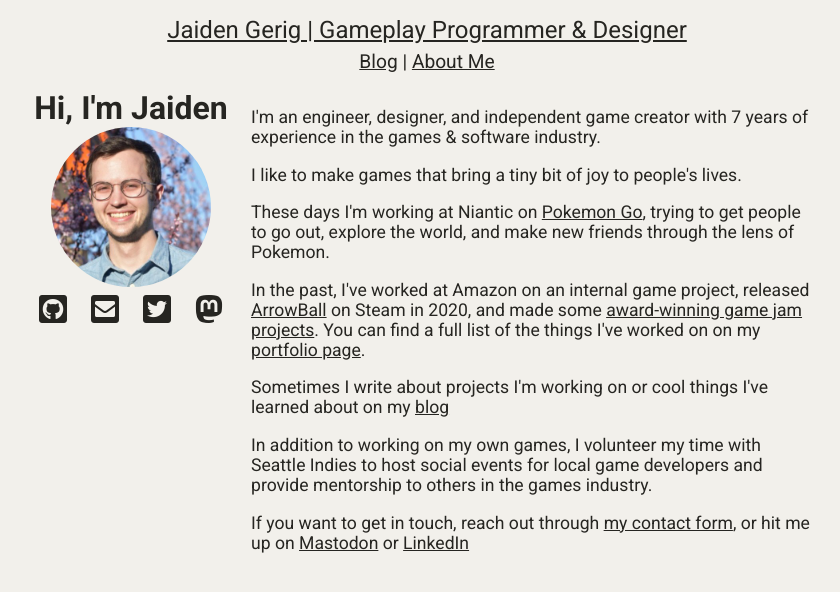
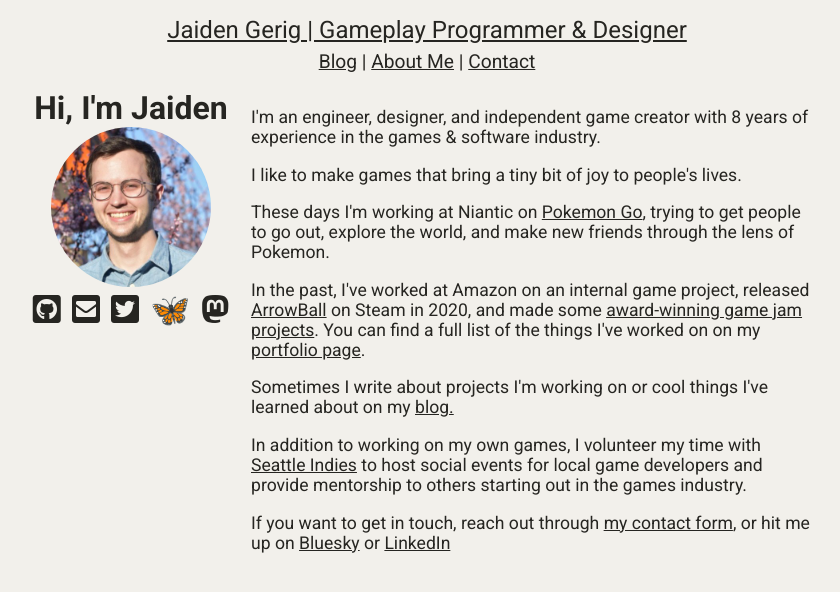
Before and after one commit to jaideng123/jaideng123.github.io, a Jekyll site: the page built from about.html, in a window 1280 px wide. Shown: the top 592 px of the page, without its empty margins (213-1053 px from the left). Built offline with Jekyll 4.4.1, drawn with Linux system fonts in a browser that asks for light colours.

Commit message:
Lotsa updates

```diff
--- a/_layouts/default.html
+++ b/_layouts/default.html
@@ -35,6 +35,7 @@
         <section class="page-header__links">
             <a href="/blog" class="header-link">Blog</a>
             | <a href="/about" class="header-link">About Me</a>
+            | <a href="/contact" class="header-link">Contact</a>
         </section>
     </section>
     {{ content }}
--- a/_sass/_games.scss
+++ b/_sass/_games.scss
@@ -32,8 +32,8 @@
 
         a {
             text-decoration: none;
-            margin-left: .5rem;
-            margin-right: .5rem;
+            margin-left: .1rem;
+            margin-right: .1rem;
         }
     }
 }
--- a/about.html
+++ b/about.html
@@ -21,6 +21,9 @@
             <a href="https://twitter.com/JaidenG123">
                 <i class="fab fa-twitter-square"></i>
             </a>
+            <a href="https://bsky.app/profile/jaideng123.bsky.social" rel="me">
+                🦋
+            </a>
             <a href="https://mastodon.gamedev.place/@JaidenG123" rel="me">
                 <i class="fab fa-mastodon"></i>
             </a>
@@ -28,7 +31,7 @@
     </section>
     <section class="about-me__description">
         <p>
-            I'm an engineer, designer, and independent game creator with 7 years of experience in the games & software
+            I'm an engineer, designer, and independent game creator with 8 years of experience in the games & software
             industry.
         </p>
         <p>
@@ -46,16 +49,15 @@
         </p>
         <p>
             Sometimes I write about projects I'm working on or cool things I've learned about on my <a
-                href="/blog/">blog</a>
+                href="/blog/">blog.</a>
         </p>
         <p>
-            In addition to working on my own games, I volunteer my time with Seattle Indies to host social events for
-            local game developers and provide
-            mentorship to others in the games industry.
+            In addition to working on my own games, I volunteer my time with <a href="https://www.seattleindies.org/">Seattle Indies</a> to host social events for
+            local game developers and provide mentorship to others starting out in the games industry.
         </p>
         <p>
             If you want to get in touch, reach out through <a href="/contact/">my contact form</a>, or hit me up on <a
-                href="https://mastodon.gamedev.place/@JaidenG123" rel="me">Mastodon</a> or <a
+                href="https://bsky.app/profile/jaideng123.bsky.social3" rel="me">Bluesky</a> or <a
                 href="https://www.linkedin.com/in/jaiden-gerig-01708180/">LinkedIn</a>
         </p>
 
--- a/blog-directory.html
+++ b/blog-directory.html
@@ -4,6 +4,7 @@
 title: "Blog"
 ---
 <section class="blog-directory-page">
+    <h3 style="text-align: center;margin-bottom: 0;">This is my blog where I occasionally publish post-mortems, technical discussions, or anything else I think might be useful to others</h3>
     <section class="blog-posts">
         {% for post in site.categories.blog %}
         <div class="post-preview" title="{{post.title}}">
```
Also changed, not shown: _posts/games/2024-04-01-PokemonGo.md (renamed from _posts/games/2022-04-01-PokemonGo.md, +44 -3 lines), games.html (+7 -17 lines), assets/images/PokemonGo/dynamax.jpg (added).
